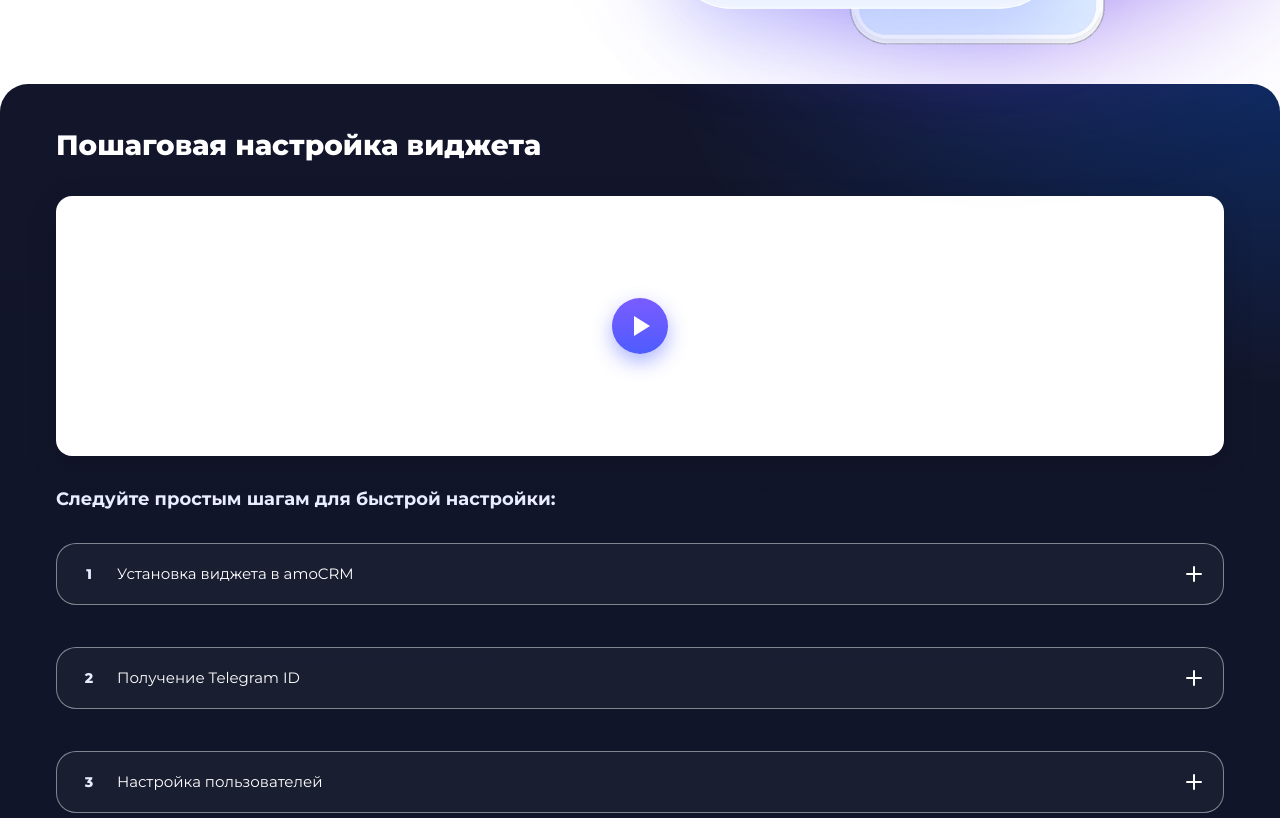
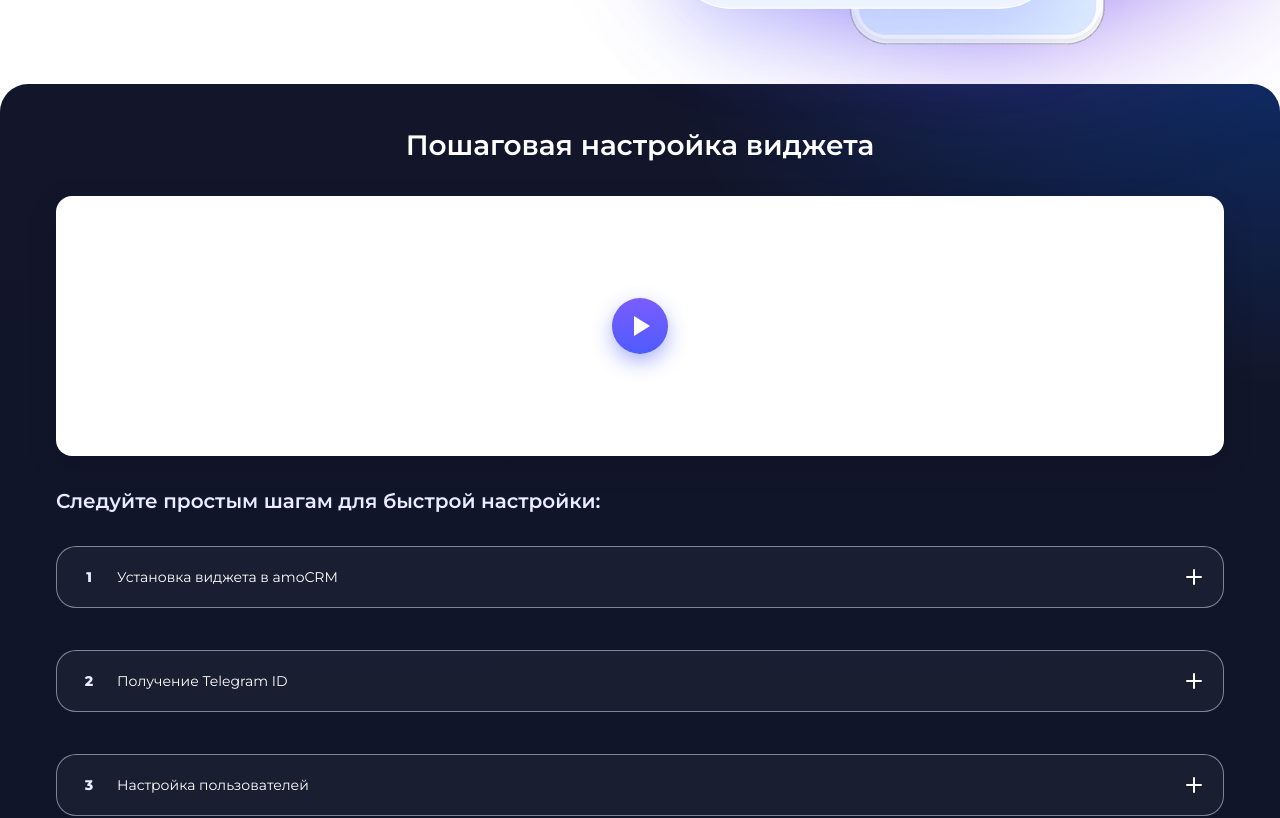
Before and after one commit to DFimp/landing_pro_automatization, a Next.js app: page /widgets/telegram-notify in a window 1280 px wide. Shown: the part 1700-2518 px from the top of the page. Built offline with nearby package versions, Linux system fonts and the light colour scheme.

Commit message:
fimp_last_debag

```diff
--- a/src/page/Widget/TelegramNotify/index.tsx
+++ b/src/page/Widget/TelegramNotify/index.tsx
@@ -292,11 +292,11 @@ export default function TelegramNotify() {
                         </div>
 
                         <div className="tg-case-amo tg-case-amo--left" aria-hidden>
-                            <span className="tg-case-amo__text">AMO</span>
+                            <span className="tg-case-amo__text">AMO CRM AMO CRM AMO CRM</span>
                         </div>
 
                         <div className="tg-case-amo tg-case-amo--right" aria-hidden>
-                            <span className="tg-case-amo__text">AMO</span>
+                            <span className="tg-case-amo__text">AMO CRM AMO CRM AMO CRM</span>
                         </div>
 
                         <div className="tg-case">
--- a/src/page/Widget/TelegramNotify/style.css
+++ b/src/page/Widget/TelegramNotify/style.css
@@ -38,7 +38,6 @@ body {
     background: #2847ff;
     color: #dfe7ff;
     border-radius: 999px;
-    box-shadow: inset 0 0 0 1px rgba(255, 255, 255, .15);
 }
 
 .tg-bleed-left {
@@ -300,6 +299,7 @@ body {
         top: 20%;
         transform: translate(-50%, -6%);
         background: linear-gradient(180deg, #f9fbff 0%, #f1f5ff 100%);
+        border-radius: 24px;
     }
 
     .tg-bubble-inner {
@@ -597,6 +597,7 @@ body {
     font-size: clamp(140px, 18vw, 320px);
     user-select: none;
     pointer-events: none;
+    white-space: nowrap;
 }
 
 .tg-case-amo--left .tg-case-amo__text {
@@ -666,6 +667,7 @@ body {
 
     .tg-bubble-msg {
         font-size: 14px;
+        border-radius: 24px;
     }
 
 }
@@ -780,14 +782,13 @@ body {
     }
 
     .tg-btn-link:hover {
-        background: rgba(255, 255, 255, .18);
         color: #fff;
     }
 }
 
 @media (min-width: 900px) {
     .tg-case-amo {
-        width: min(1000px, calc(100% + 360px));
+        width: min(2000px, calc(100vw + 360px));
         min-height: 230px;
     }
 
--- a/src/shared/ui/settings/SettingsCard.css
+++ b/src/shared/ui/settings/SettingsCard.css
@@ -24,14 +24,15 @@
 .sc__inner{ width:100%; }
 
 .sc__title{
-  font-size:clamp(22px,2.8vw,28px);
-  font-weight:800;
+  font-size:clamp(20px,2.8vw,28px);
   margin-bottom:30px;
+  text-align: center;
+  font-weight: 600;
 }
 
 .sc__subtitle{
-  font-size:18px;
-  font-weight:700;
+  font-size:20px;
+  font-weight:600;
   margin:30px 0 30px;
   color:#e9edff;
 }
@@ -109,7 +110,7 @@
 }
 
 .sc__acc-title{
-  font-size:15px;
+  font-size:14px;
   color:#ffffff;
   min-width:0;
   overflow-wrap:anywhere;
--- a/src/widgets/footer/index.tsx
+++ b/src/widgets/footer/index.tsx
@@ -101,6 +101,7 @@ export const Footer = () => {
           <div>ИП Горбань М.О. (ИНН 262609479757)</div>
           <div className="flex items-center gap-6">
             <Link href="/privacy-policy" className="hover:underline">Политика конфиденциальности</Link>
+            <Link href="/license" className="hover:underline">Лицензия</Link>
             <Link href="https://t.me/proavtomatization_support_bot" target="_blank" className="hover:underline">Написать в поддержку</Link>
           </div>
         </div>
```
